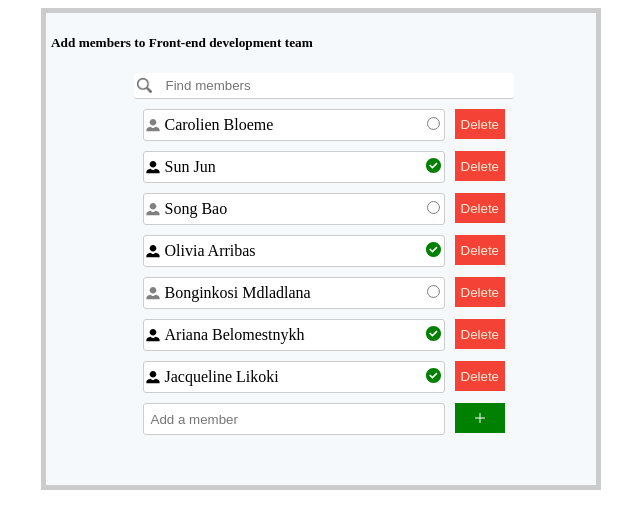
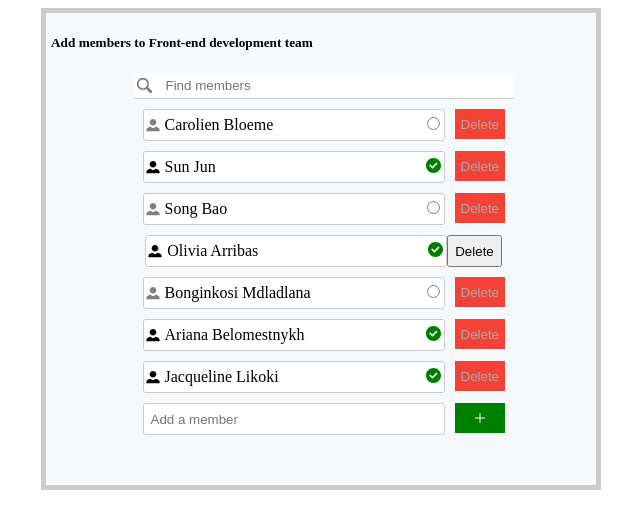
Before and after one commit to AzizaAlSayed/MemberList, a plain HTML site: page index.html in a window 1280 px wide. Shown: the whole page, without its empty margins (319-959 px from the left). Drawn offline with Linux system fonts and the light colour scheme.

Commit message:
ClassNamingMaintenance

```diff
--- a/index.html
+++ b/index.html
@@ -40,7 +40,7 @@
               </svg>
             </div>
           </div>
-          <button id="delet_m1" type="button" class="delete_member__button" onclick="removeDummy(this)"> Delete
+          <button id="delet_m1" type="button" class="button__delete--member" onclick="removeDummy(this)"> Delete
           </button>
         </div>
 
@@ -70,7 +70,7 @@
               </svg>
             </div>
           </div>
-          <button id="delet_m2" type="button" class="delete_member__button" onclick="removeDummy(this)"> Delete
+          <button id="delet_m2" type="button" class="button__delete--member" onclick="removeDummy(this)"> Delete
           </button>
         </div>
 
@@ -96,7 +96,7 @@
               </svg>
             </div>
           </div>
-          <button id="delet_m3" type="button" class="delete_member__button" onclick="removeDummy(this)"> Delete
+          <button id="delet_m3" type="button" class="button__delete--member" onclick="removeDummy(this)"> Delete
           </button>
         </div>
 
@@ -153,7 +153,7 @@
               </svg>
             </div>
           </div>
-          <button id="delet_m5" type="button" class="delete_member__button" onclick="removeDummy(this)"> Delete
+          <button id="delet_m5" type="button" class="button__delete--member" onclick="removeDummy(this)"> Delete
           </button>
         </div>
 
@@ -183,7 +183,7 @@
               </svg>
             </div>
           </div>
-          <button id="delet_m6" type="button" class="delete_member__button" onclick="removeDummy(this)"> Delete
+          <button id="delet_m6" type="button" class="button__delete--member" onclick="removeDummy(this)"> Delete
           </button>
         </div>
 
@@ -213,7 +213,7 @@
               </svg>
             </div>
           </div>
-          <button id="delet_m7" type="button" class="delete_member__button" onclick="removeDummy(this)"> Delete
+          <button id="delet_m7" type="button" class="button__delete--member" onclick="removeDummy(this)"> Delete
           </button>
         </div>
 
@@ -244,7 +244,7 @@
                 </svg>
               </div>
             </div>
-            <button id="delet_m8" type="button" class="delete_member__button" onclick="removeDummy(this)"> Delete
+            <button id="delet_m8" type="button" class="button__delete--member" onclick="removeDummy(this)"> Delete
             </button>
           </div>
         </template>
@@ -255,7 +255,7 @@
               <input class="add__input" id="add" type="text" name="add" placeholder="Add a member" />
             </div>
           </div>
-          <button type="reset" name="learn" class="add_member__button" value="myimage" onclick="showContent()">
+          <button type="reset" name="learn" class="button__add--member" value="myimage" onclick="showContent()">
             <svg version="1.1" width="10" height="10" id="Capa_1" xmlns="http://www.w3.org/2000/svg"
               xmlns:xlink="http://www.w3.org/1999/xlink" x="0px" y="0px" viewBox="0 0 490 490"
               style="enable-background:new 0 0 490 490;" fill="white" xml:space="preserve">
--- a/style.css
+++ b/style.css
@@ -89,9 +89,9 @@ p {
   display: inline-block;
 }
 
-.delete_member__button {
+.button__delete--member{
   background-color: #f44336;
-  color: antiquewhite;
+  color: rgb(171, 171, 170);
   border: none;
   width: 50px;
   height: 30px;
@@ -99,7 +99,7 @@ p {
   margin-left: 10px;
 }
 
-.add_member__button {
+.button__add--member {
   background-color: green;
   color: antiquewhite;
   border: none;
```
